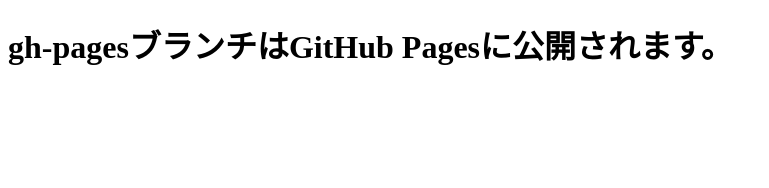
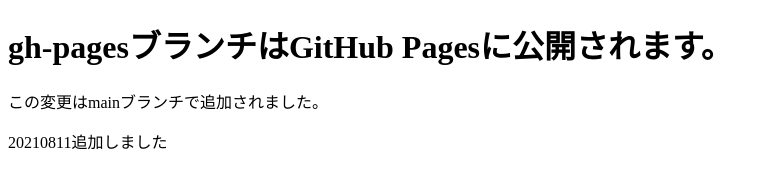
Before and after one commit to risarisato/git-study, a plain HTML site: page index.html in a window 1280 px wide. Shown: the whole page, without its empty margins (0-769 px from the left). Drawn offline with Linux system fonts and the light colour scheme.

Commit message:
段落を追加

```diff
--- a/index.html
+++ b/index.html
@@ -6,5 +6,7 @@
   </head>
   <body>
     <h1>gh-pagesブランチはGitHub Pagesに公開されます。</h1>
+    <p>この変更はmainブランチで追加されました。</p>
+    <P>20210811追加しました</P>
   </body>
 </html>
```
